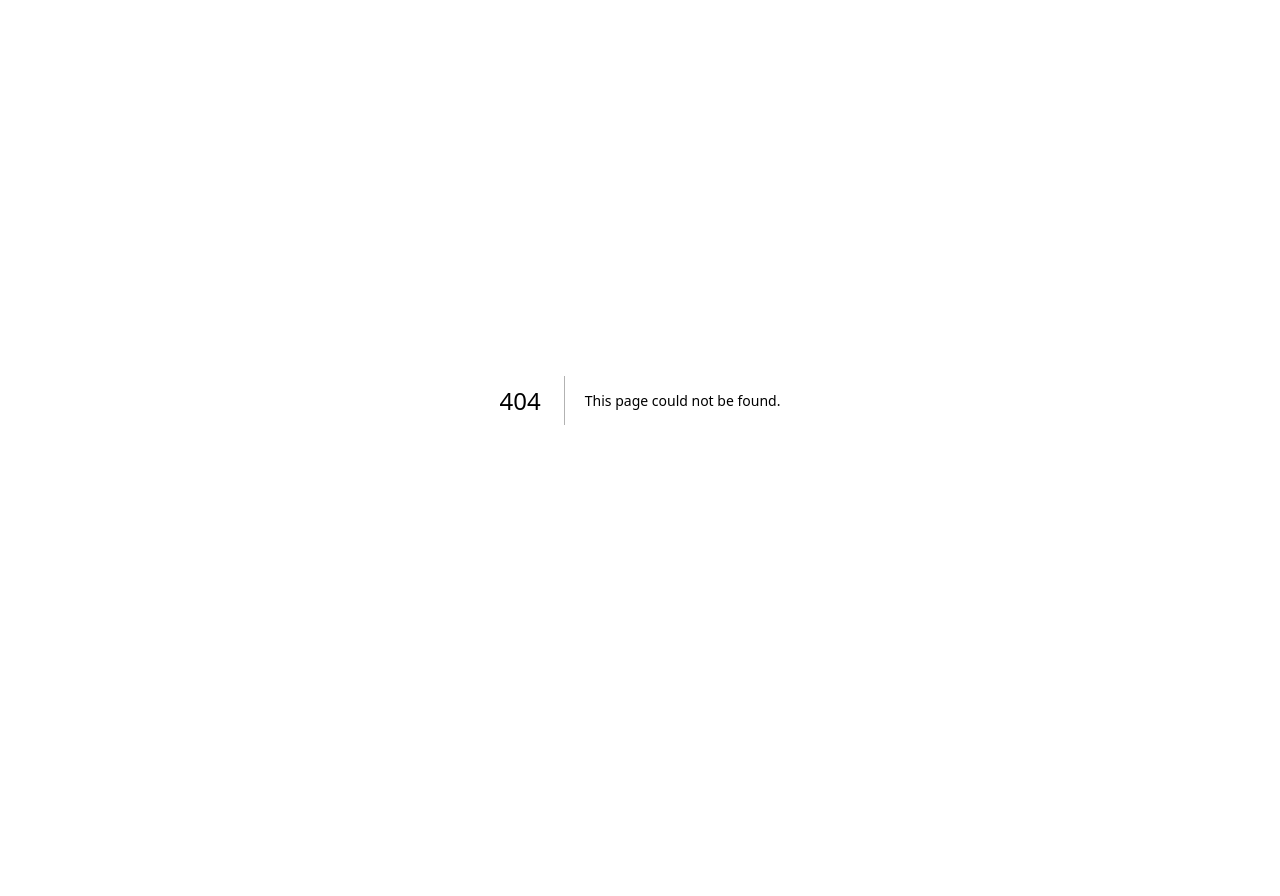
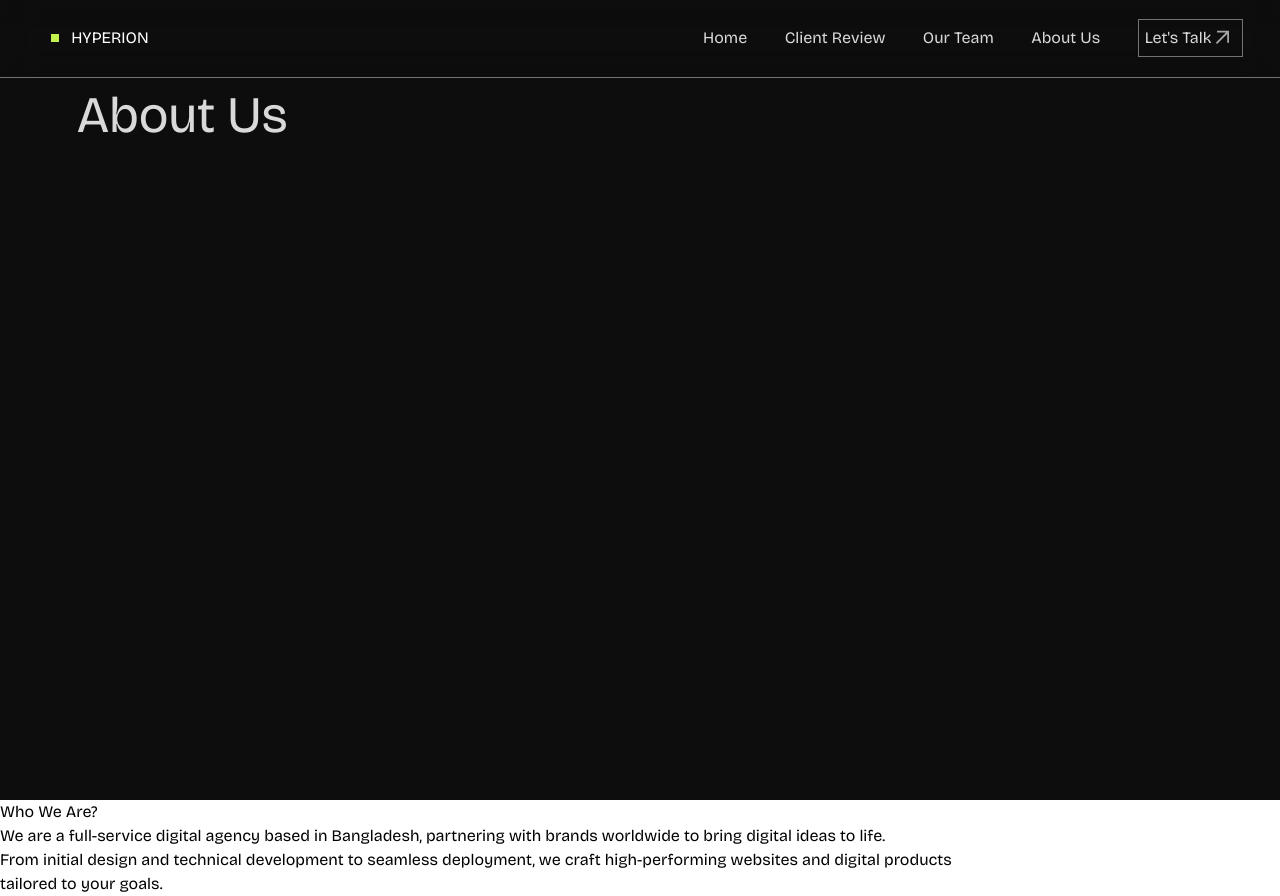
Before and after one commit to nazmus-sadat9/team, a Next.js app in the folder frontend/: page /about in a window 1280 px wide. Before the commit this address had no page. Before the commit the page ends 800 px from the top, so only its background shows below. Built offline with nearby package versions, Linux system fonts and the light colour scheme.

Commit message:
feat: team page

```diff
--- /dev/null
+++ b/frontend/app/about/page.tsx
@@ -0,0 +1,26 @@
+import Navbar from "../components/Navbar";
+
+const page = () => {
+    return (
+        <div className="w-full font-mainfont">
+            <Navbar />
+            <div className="w-full h-screen bg-background p-[6%]">
+                <h2 className="text-[clamp(2rem,4vw,5rem)] text-gray">About Us</h2>
+            </div>
+
+            <div>
+                <span>Who We Are?</span>
+
+                <p>
+                    We are a full-service digital agency based in Bangladesh, partnering with brands worldwide to bring digital ideas to life. <br />
+                    From initial design and technical development to seamless deployment, we craft high-performing websites and digital products <br />
+                    tailored to your goals.
+                </p>
+            </div>
+
+
+        </div>
+    );
+}
+
+export default page;
--- a/frontend/app/components/Navbar.tsx
+++ b/frontend/app/components/Navbar.tsx
@@ -5,26 +5,25 @@ import Image from "next/image";
 
 const Navbar = () => {
   return (
-    <div className="w-full z-999 flex justify-between items-center px-[4%] py-[1.5%] border-b-[0.1em] fixed left-0 top-0 border-[#737373] backdrop-blur-lg ">
+    <div className="w-full z-999 flex font-mainfont justify-between items-center pl-[4%] py-[1.5%] border-b-[0.1em] fixed left-0 top-0 border-[#737373] backdrop-blur-lg ">
       <div className="flex gap-3 items-center justify-start">
        <div className="w-[0.5rem] aspect-[1/1] bg-acent"></div>
         <h2 className="uppercase text-[#fff]">{json.name}</h2>
       </div>
 
       <div className="hidden md:flex w-[50%] justify-evenly items-center text-gray">
-        <Link href="/">Home</Link>
-        <Link href="">Client Review</Link>
-        <Link href="">Our Team</Link>
-        <Link href="">About Us</Link>
+        <Link className="navlink" href="/">Home</Link>
+        <Link className="navlink" href="">Client Review</Link>
+        <Link className="navlink" href="/team">Our Team</Link>
+        <Link className="navlink" href="/about">About Us</Link>
         <Link href=""
-        className="md:p-[1%] border-[#737373] border-[0.1em] flex justify-evenly items-center">
+        className="contactButton md:p-[1%] border-[#737373] border-[0.1em] flex justify-evenly items-center">
         Let&apos;s Talk
           <Image
             src="/arrow_outward.svg"
             alt="Arrow icon"
             width={24}
             height={24}
-            className="w-6 h-6"
           />
         </Link>
       </div>
--- a/frontend/app/globals.css
+++ b/frontend/app/globals.css
@@ -5,6 +5,7 @@
   --acent: #c4f14d;
   --gray: #d9d9d9;
   --lightGray: #a6a6a6;
+  --darkGray: #545454;
 }
 
 @theme {
@@ -12,10 +13,50 @@
   --color-acent: var(--acent);
   --color-gray: var(--gray);
   --color-lightGray: var(--lightGray);
-  --font-mainfont: var(--font-mainfont), sans-serif;
-  --font-serif: var(--font-serif), serif;
+  --font-mainfont: var(--font-bricolage), sans-serif;
+  --font-serif: var(--font-libre-baskerville), Georgia, serif;
+  --color-darkGray: var(--darkGray);
 }
 
-.homeSection{
+html::-webkit-scrollbar,
+body::-webkit-scrollbar {
+  display: none;
+}
+
+
+html, body {
+  -ms-overflow-style: none;
+  scrollbar-width: none;
+}
+
+.linearBg{
   background-image: linear-gradient(190deg, #3c3c3c, #000);
 }
+
+.navlink {
+  position: relative;
+  &::before{
+    content: "";
+    position: absolute;
+    left: 50%;
+    bottom: 0;
+    transform: translateX(-50%);
+    width: 0;
+    height: 1px;
+    background-color: var(--acent);
+    transition: 0.2s ease;
+  }
+}
+
+.navlink:hover::before{
+  width: 100%;
+}
+
+.contactButton{
+  transition: 0.2s ease;
+  &:hover{
+    border-color: var(--acent);
+    color: var(--acent);
+    transform: translateY(-5%);
+  }
+}
--- a/frontend/app/layout.tsx
+++ b/frontend/app/layout.tsx
@@ -1,16 +1,20 @@
 import type { Metadata } from "next";
 import { Bricolage_Grotesque, Libre_Baskerville } from "next/font/google";
+import { config } from "@fortawesome/fontawesome-svg-core";
+import "@fortawesome/fontawesome-svg-core/styles.css";
 import "./globals.css";
+
+config.autoAddCss = false;
 
 // define the bricolage font
 const bricolage = Bricolage_Grotesque({
-  variable: "--font-mainfont",
+  variable: "--font-bricolage",
   subsets: ["latin"],
 });
 
 // define the libreBaskerville font
 const libreBaskerville = Libre_Baskerville({
-  variable: "--font-serif",
+  variable: "--font-libre-baskerville",
   weight: ["400", "700"],
   subsets: ["latin"],
 });
--- a/frontend/app/page.tsx
+++ b/frontend/app/page.tsx
@@ -9,7 +9,7 @@ const page = () => {
 
       <Navbar />
 
-      <div className="homeSection w-full h-[100dvh] relative flex flex-col justify-center px-[4%] gap-6">
+      <div className="linearBg w-full h-[100dvh] relative flex flex-col justify-center px-[4%] gap-6">
 
         <div className="hidden md:flex absolute right-0 bottom-[20%] justify-evenly items-center gap-3 rotate-90">
           <span className="text-[#a6a6a6] text-[clamp(0.5rem,4vw,0.8rem)]">scroll to explore</span>
--- /dev/null
+++ b/frontend/app/team/page.tsx
@@ -0,0 +1,32 @@
+import Navbar from "../components/Navbar";
+
+const page = () => {
+    return (
+        <div className="w-full px-[4%] py-[6%] flex flex-col h-screen bg-background linearBg">
+            <Navbar />
+
+            <div className="w-full">
+                <h2 className="text-[clamp(2.5rem,4vw,6rem)] text-gray py-[2%]">
+                    Our team
+                </h2>
+            </div>
+
+            <div className="grid grid-cols-6 gap-4 h-64">
+                <div className="w-full h-full border-[0.1rem] border-darkGray bg-background p-[5%] flex flex-col justify-evenly">
+                    <div className="w-full h-[60%] bg-lightGray"></div>
+                    <div className="w-full h-[40%] bg-background"></div>
+                </div>
+                <div className="w-full h-full border-[0.1rem] border-darkGray bg-background p-[5%] flex flex-col justify-evenly">
+                    <div className="w-full h-[60%] bg-lightGray"></div>
+                    <div className="w-full h-[40%] bg-background"></div>
+                </div>
+                <div className="w-full h-full border-[0.1rem] border-darkGray bg-background p-[5%] flex flex-col justify-evenly">
+                    <div className="w-full h-[60%] bg-lightGray"></div>
+                    <div className="w-full h-[40%] bg-background"></div>
+                </div>
+            </div>
+        </div>
+    );
+}
+
+export default page;
--- a/frontend/package.json
+++ b/frontend/package.json
@@ -8,6 +8,11 @@
     "start": "next start --webpack"
   },
   "dependencies": {
+    "@fortawesome/fontawesome-svg-core": "^7.3.1",
+    "@fortawesome/free-brands-svg-icons": "^7.3.1",
+    "@fortawesome/free-regular-svg-icons": "^7.3.1",
+    "@fortawesome/free-solid-svg-icons": "^7.3.1",
+    "@fortawesome/react-fontawesome": "^3.5.0",
     "next": "16.3.5",
     "react": "19.2.8",
     "react-dom": "19.2.8"
```
Also changed, not shown: 1 other file (tests, documents, lock files or other folders).
